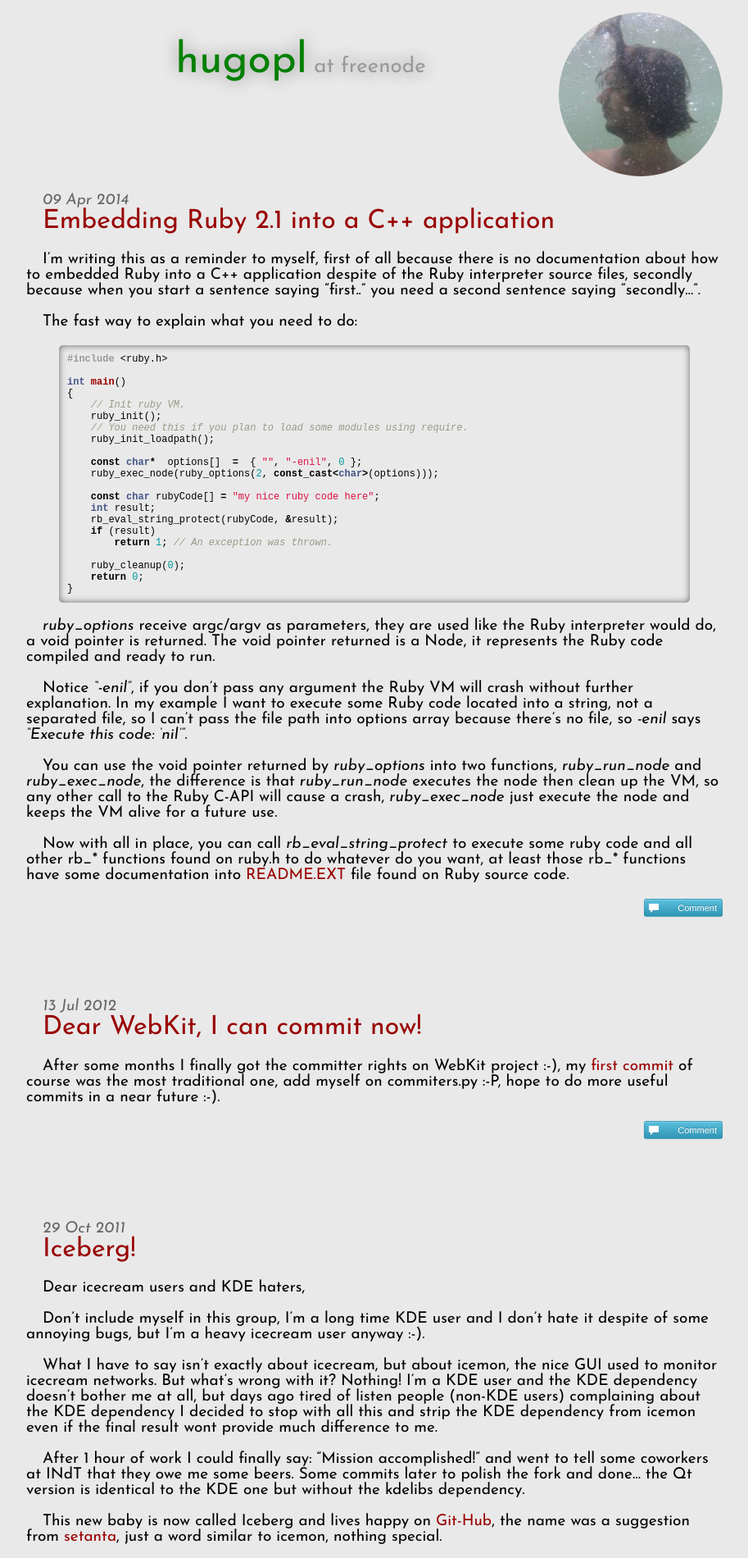
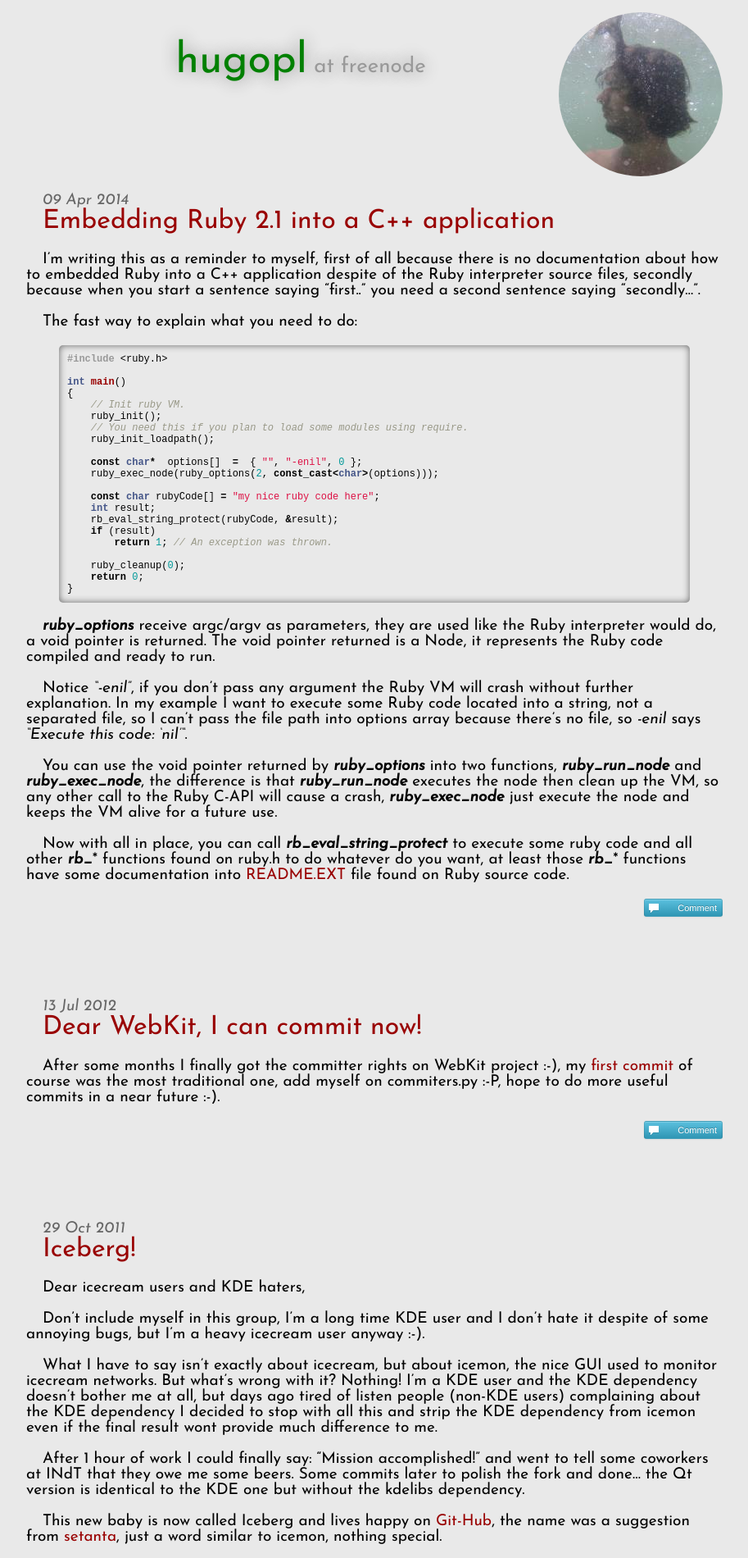
Before and after one commit to hugopl/hugopl.github.io, a Jekyll site: the page built from index.html, in a window 1280 px wide. Shown: the top 1900 px of the page at 82% size, without its empty margins (183-1096 px from the left). Built offline with Jekyll 4.4.1, drawn with Linux system fonts in a browser that asks for light colours; Markdown is read by kramdown in place of the engine named in the settings; comment, search, counter and statistics services are not loaded.

```diff
--- a/css/main.css
+++ b/css/main.css
@@ -83,6 +83,12 @@ pre {
     text-indent: 0px;
 }
 
+code {
+    font-family: "Josefin Sans";
+    font-weight: 700;
+    font-style: italic;
+}
+
 .date {
     font-style: italic;
     color: #666;
--- a/css/syntax.css
+++ b/css/syntax.css
@@ -1,3 +1,8 @@
+.highlight code {
+    font-family: monospace;
+    font-style: normal;
+    font-weight: normal;
+}
 .highlight .c { color: #999988; font-style: italic } /* Comment */
 .highlight .err { color: #a61717; background-color: #e3d2d2 } /* Error */
 .highlight .k { font-weight: bold } /* Keyword */
```
Also changed, not shown: _posts/2014-04-09-Embedding-Ruby-2.1-into-a-Cpp-application.markdown (+4 -4 lines).
